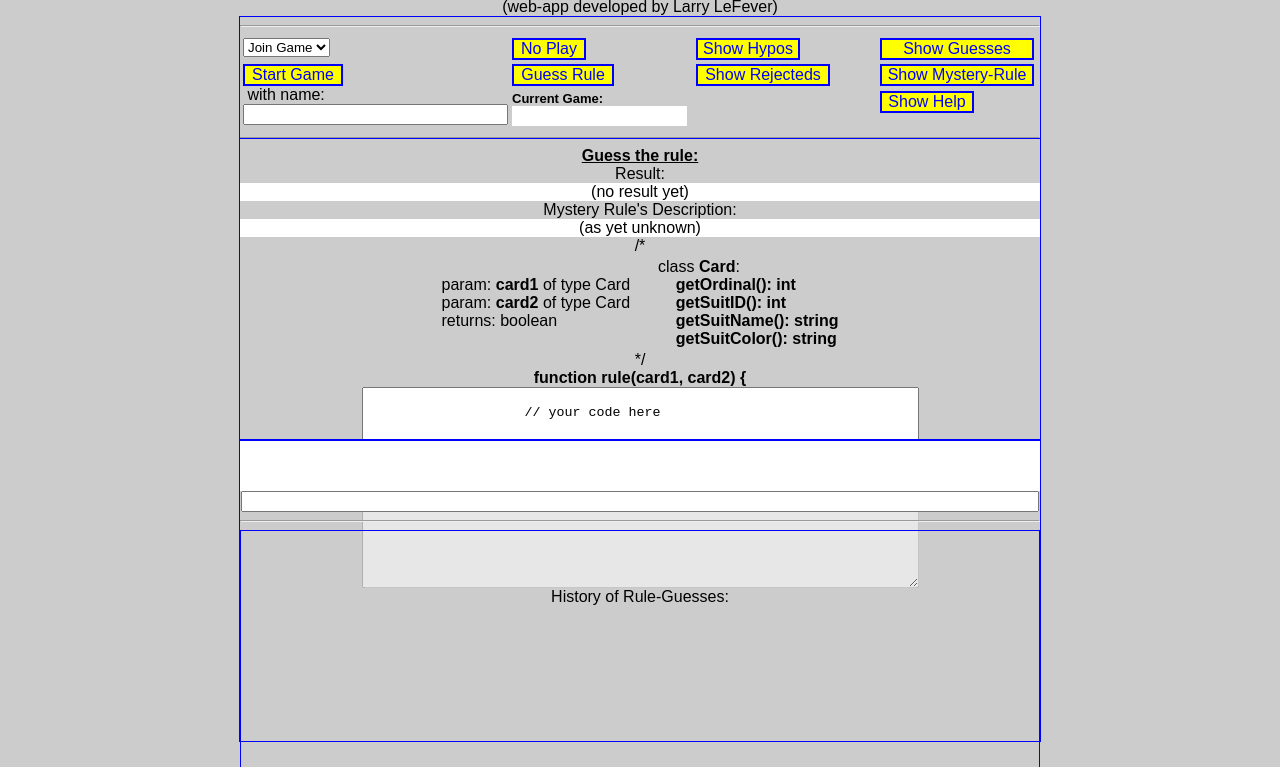
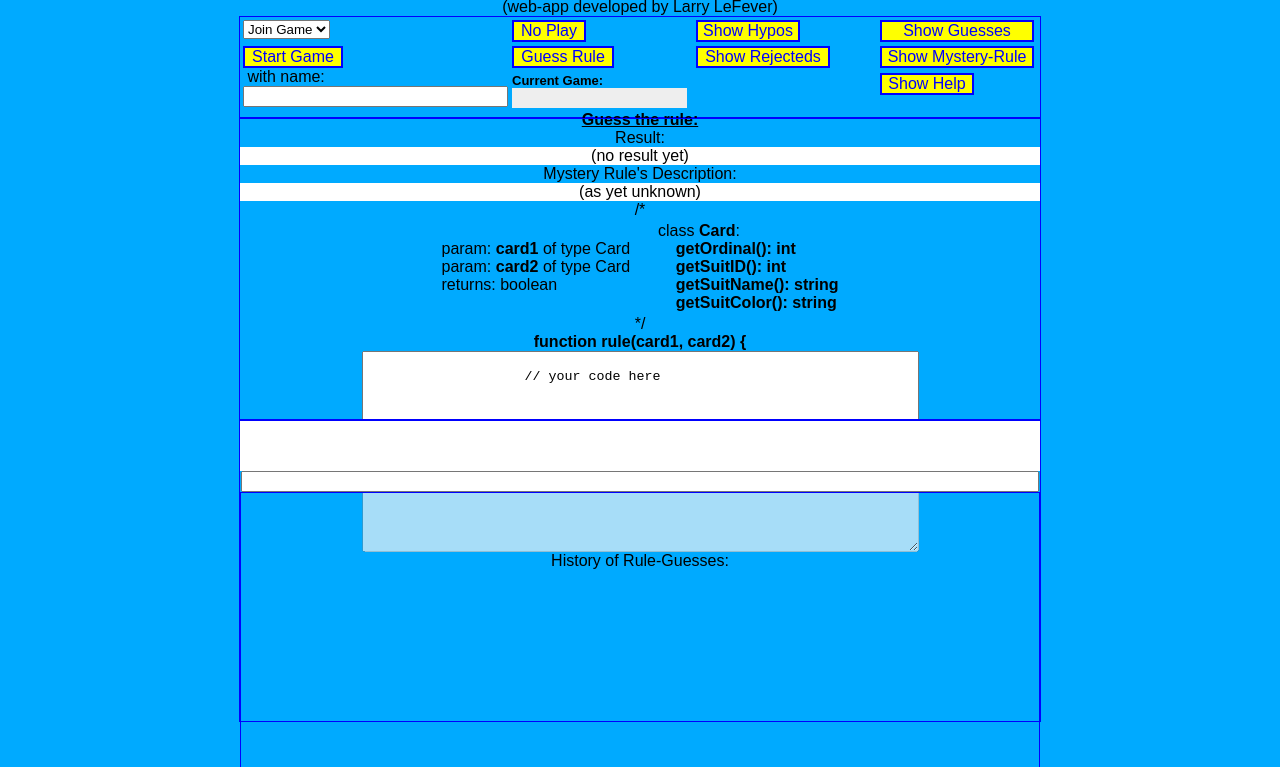
Before and after one commit to larrydlefever/eleusis, a plain HTML site: page index.html in a window 1280 px wide. Shown: the part 70-837 px from the top of the page. Drawn offline with Linux system fonts and the light colour scheme; a script that the page names is missing.

Commit message:
server-side logging now with timestamp; and some UI-tweaks

```diff
--- a/eleusis_server.js
+++ b/eleusis_server.js
@@ -21,6 +21,11 @@ var path = require('path');
 // includes, e.g., Card class, which is also included, as-is, on client-side,
 // as part of custom JSON-based object-serialization scheme (accounting for private methods)
 eval(fs.readFileSync('eleusis_common.js')+'');
+
+// simple logging-tweak to add timestamp to all console-logging
+console.log = function(msg) {
+    util.log(msg);
+};
 
 var bayeux = new faye.NodeAdapter({mount: '/eleusisGames', timeout: 45});
 
--- a/index.html
+++ b/index.html
@@ -14,7 +14,7 @@
     <script type="text/javascript" src="eleusis_client.js"></script>
     <script type="text/javascript" src="eleusis_app.js"></script>
 </head>
-<body style="position: relative;" bgcolor="#cccccc">
+<body style="position: relative;" bgcolor="#00AAFF">
 <font face="arial">
 <a href="https://github.com/larrydlefever/eleusis" target="_blank"><b>Source on GitHub</b></a>
 <center>
@@ -23,9 +23,7 @@
 
 <div id="root" style="position: relative">
 
-    <div id="topRow" style="position: relative; width: 800px; height: 120px; border: 1px solid #0000FF">
-
-        <hr>
+    <div id="topRow" style="position: relative; width: 800px; height: 100px; border: 1px solid #0000FF">
 
         <table width="100%" border=0>
             <tr valign="top">
@@ -61,7 +59,7 @@
                     <div id="ruleGuessBtn" class="actionBtn" style="width:98px">Guess Rule</div>
                     <div style="margin-top: 5px">
                         <b><font size="-1">Current Game:</font></b><br/>
-                        <div id="currGameName" style="background-color: white; width: 175px; height: 20px"></div>
+                        <div id="currGameName" style="background-color: #EEEEEE; width: 175px; height: 20px"></div>
                     </div>
                 </td>
                 <td>
@@ -73,8 +71,6 @@
                 </td>
             </tr>
         </table>
-
-        <hr>
 
         <div id="guessRuleModal">
             <b><u>Guess the rule:</u></b><br/>
@@ -268,7 +264,6 @@
         <form id="chatForm" onsubmit="return false">
             <input id="chatMsg" size="154" style="width: 790px"/>
         </form>
-        <hr/>
         <div id="cards" style="overflow: auto; position: relative; height: 300px; border: 1px solid #0000FF"></div>
     </div>
 
```
